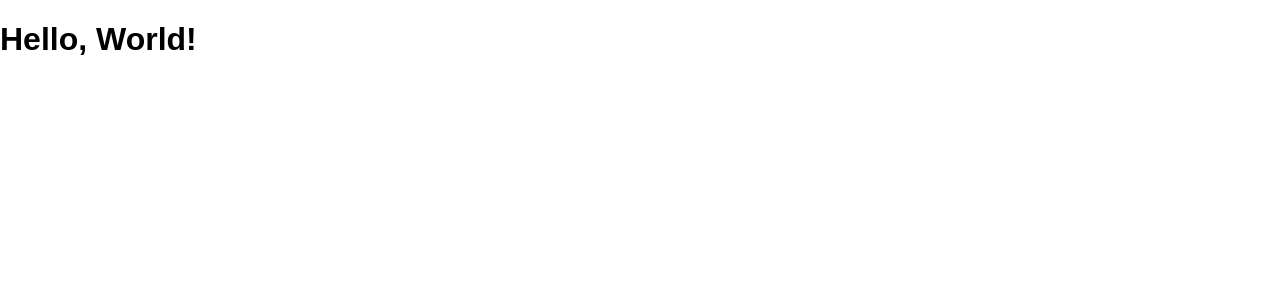
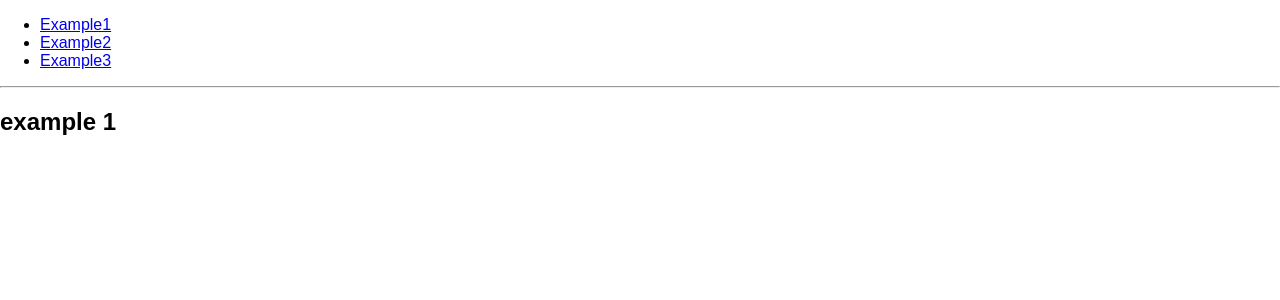
Before and after one commit to bdog72/React-Router4, a React app: page / in a window 1280 px wide. Shown: the top 300 px of the page. Built offline with nearby package versions, Linux system fonts and the light colour scheme.

Commit message:
made home routing page

```diff
--- a/package.json
+++ b/package.json
@@ -35,6 +35,7 @@
     "react": "^15.6.1",
     "react-dom": "^15.6.1",
     "react-hot-loader": "next",
+    "react-router-dom": "^4.1.1",
     "redbox-react": "^1.4.2",
     "sass-loader": "^6.0.6",
     "style-loader": "^0.18.2",
--- a/src/components/App.js
+++ b/src/components/App.js
@@ -1,11 +1,49 @@
 import React, { Component } from 'react'
+
+import { BrowserRouter as Router, Route, Link } from 'react-router-dom'
 
 class App extends Component {
   render () {
     return <div>
-      <h1>Hello, World!</h1>
+      <BasicExample />
     </div>
   }
 }
 
 export default App
+
+const BasicExample = () => (
+  <Router>
+    <div>
+      <ul>
+        <li><Link to='/'>Example1</Link></li>
+        <li><Link to='/ex2'>Example2</Link></li>
+        <li><Link to='/ex3'>Example3</Link></li>
+      </ul>
+
+      <hr />
+
+      <Route exact path='/' component={Ex1} />
+      <Route path='/ex2' component={Ex2} />
+      <Route path='/ex3' component={Ex3} />
+    </div>
+  </Router>
+)
+
+const Ex1 = () => (
+  <div>
+    <h2>example 1</h2>
+  </div>
+)
+
+const Ex2 = () => (
+  <div>
+    <h2>example 2</h2>
+  </div>
+)
+
+const Ex3 = () => (
+  <div>
+    <h2>example 3</h2>
+  </div>
+)
```
Also changed, not shown: 1 other file (tests, documents, lock files or other folders).
